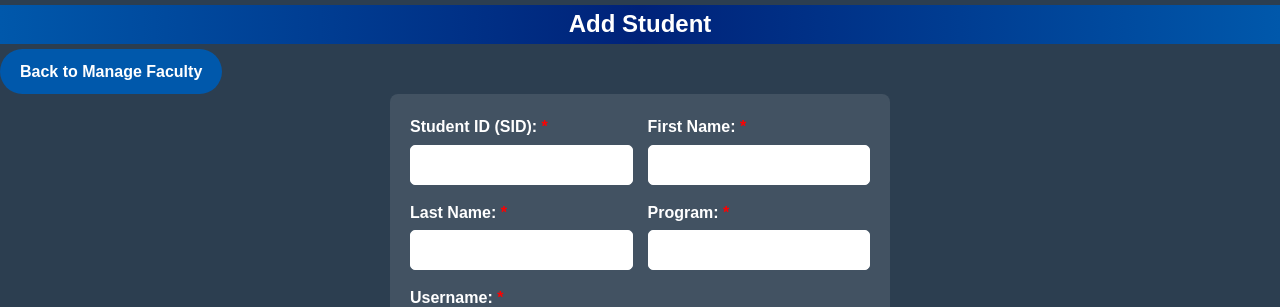
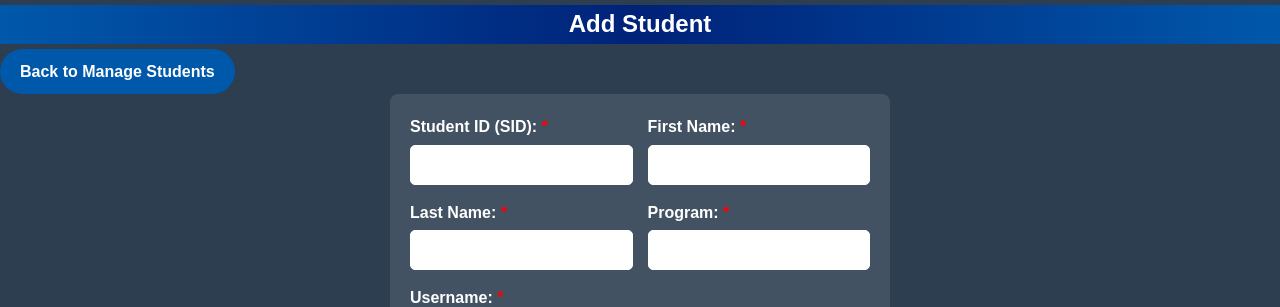
Before and after one commit to arfahh/Student-Matchmaking-System, a PHP site: page /add_student.php?adid=0 in a window 1280 px wide. Shown: the part 112-419 px from the top of the page. Run offline with PHP 8.4, Linux system fonts and the light colour scheme; a stand-in replaces the project's code that opens the database connection.

Commit message:
Update add_student.php

```diff
--- a/add_student.php
+++ b/add_student.php
@@ -187,7 +187,7 @@ $conn->close();
     <div id="successMessage" class="success-message">
         Student added successfully!
     </div>
-     <a href="manage_faculty.php?adid=0" class="back-btn">Back to Manage Faculty</a>
+     <a href="manage_students.php?adid=0" class="back-btn">Back to Manage Students</a>
     <form action="add_student.php?adid=0" method="POST">
         <div class="form-group">
             <div>
```
